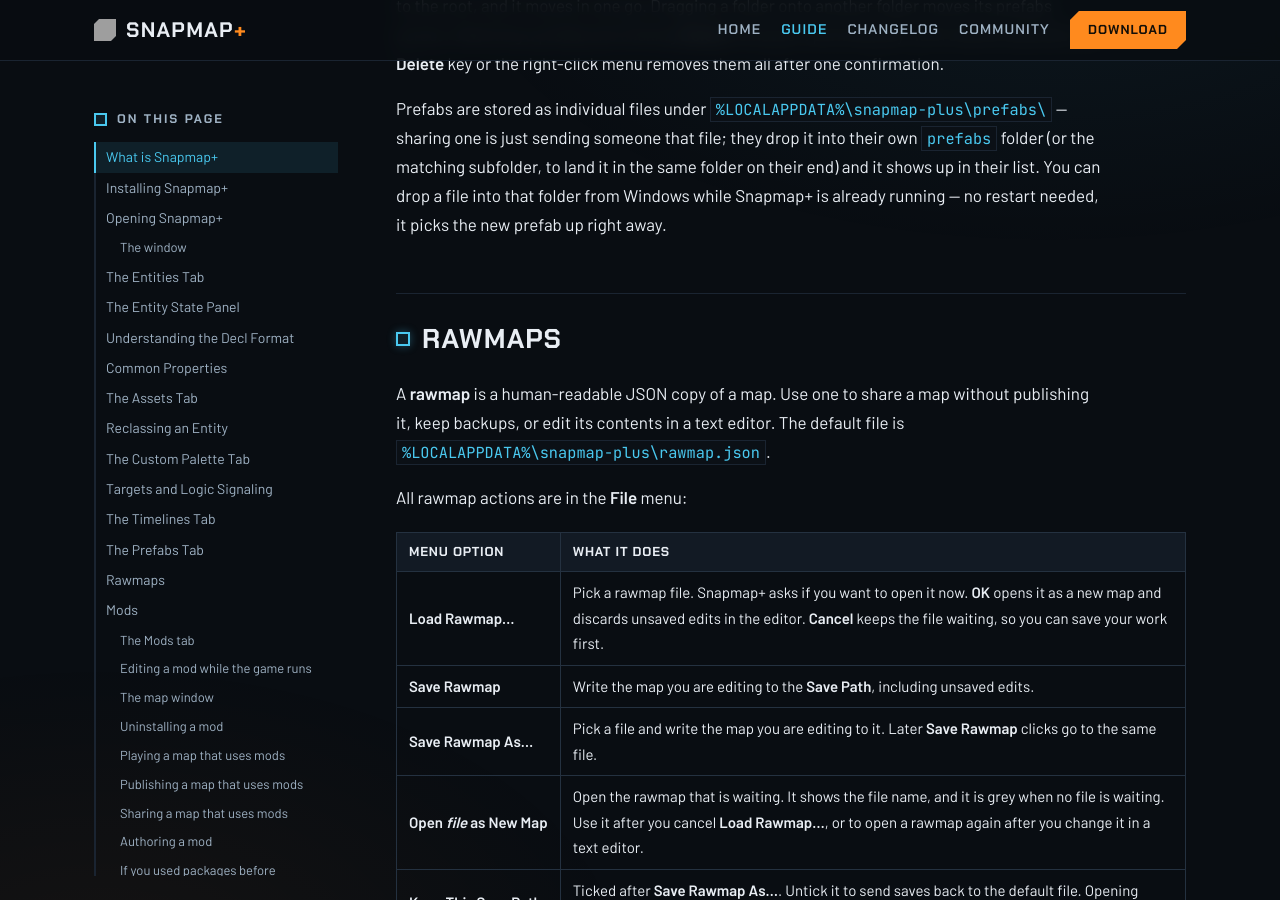
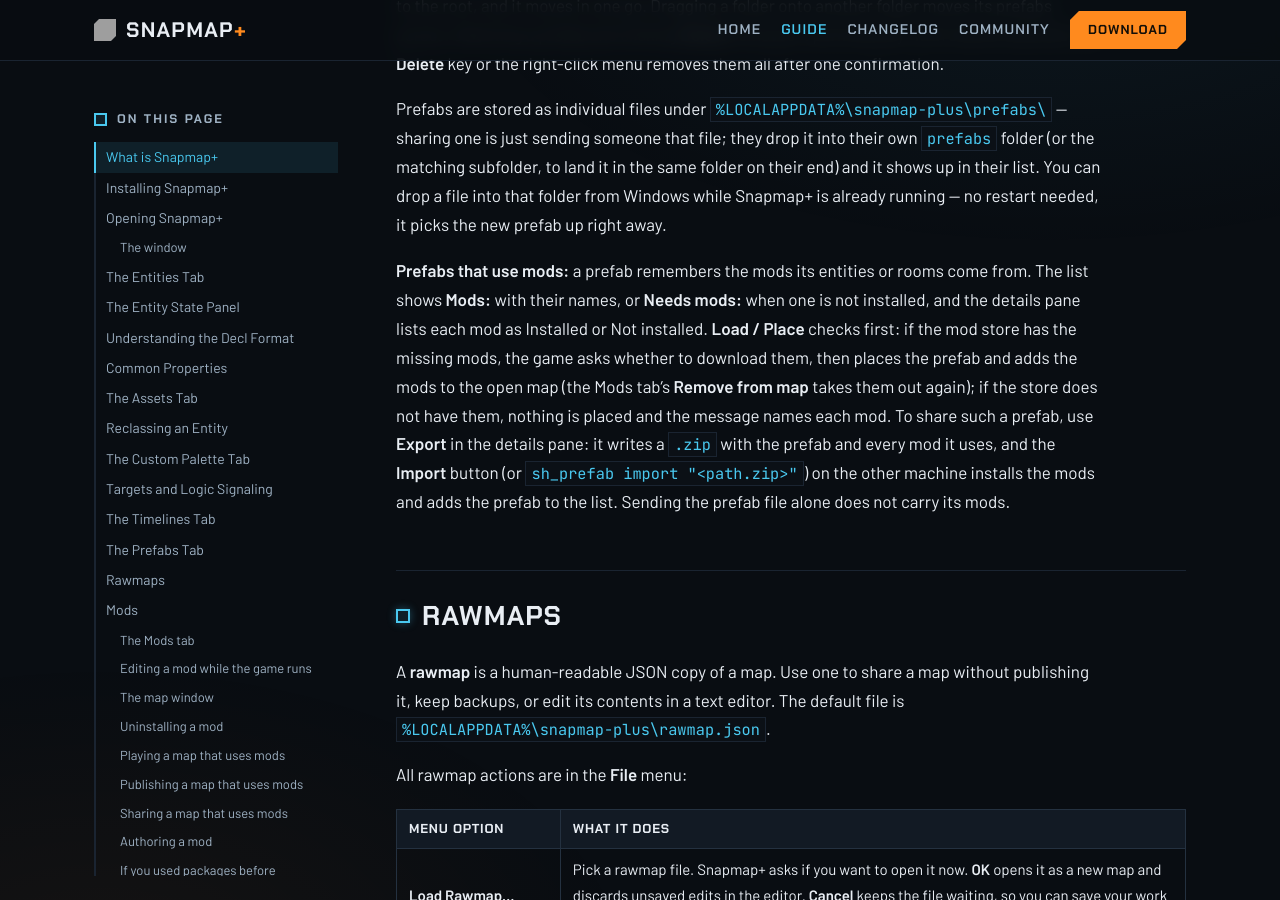
Before and after one commit to doom-snapmap/snapmap-web, a Jekyll site: the page built from site/snapmap-plus-guide.md, in a window 1280 px wide and 900 px high, scrolled down 22777 px. Built offline with Jekyll 4.4.1, drawn with Linux system fonts in a browser that asks for light colours; grey boxes are pictures that could not be loaded.

Commit message:
Explain prefabs that use mods
Prefabs now record the mods they need, show them in the list and details, resolve them at Load / Place, and export to a .zip that carries them. The guide tells players how that looks and how to share such a prefab. Merge into main when beta.21 ships.

```diff
--- a/site/snapmap-plus-guide.md
+++ b/site/snapmap-plus-guide.md
@@ -596,6 +596,16 @@
 land it in the same folder on their end) and it shows up in their list. You can drop a file into that
 folder from Windows while Snapmap+ is already running — no restart needed, it picks the new prefab up
 right away.
+
+**Prefabs that use mods:** a prefab remembers the mods its entities or rooms come from. The list shows
+**Mods:** with their names, or **Needs mods:** when one is not installed, and the details pane lists each
+mod as Installed or Not installed. **Load / Place** checks first: if the mod store has the missing mods,
+the game asks whether to download them, then places the prefab and adds the mods to the open map (the
+Mods tab's **Remove from map** takes them out again); if the store does not have them, nothing is placed
+and the message names each mod. To share such a prefab, use **Export** in the details pane: it writes a
+`.zip` with the prefab and every mod it uses, and the **Import** button (or `sh_prefab import
+"<path.zip>"`) on the other machine installs the mods and adds the prefab to the list. Sending the
+prefab file alone does not carry its mods.
 
 ---
 
```
